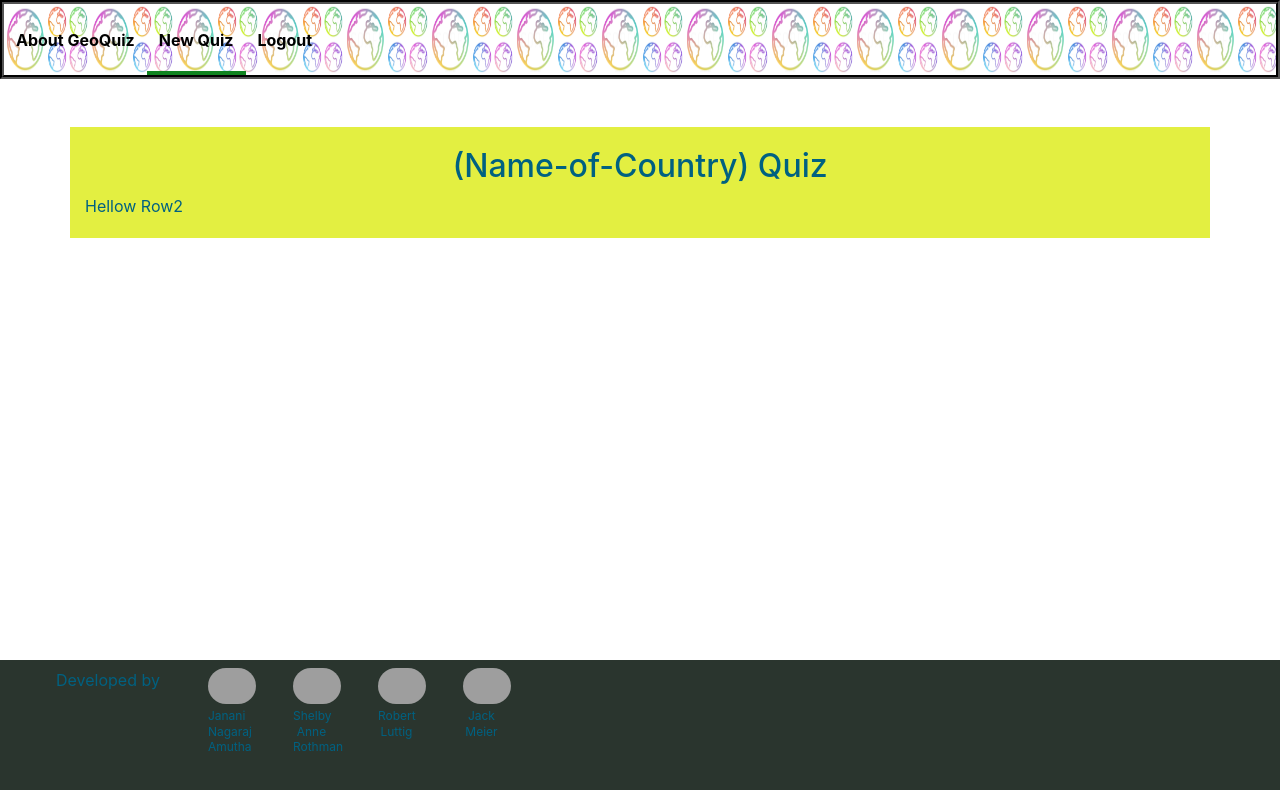
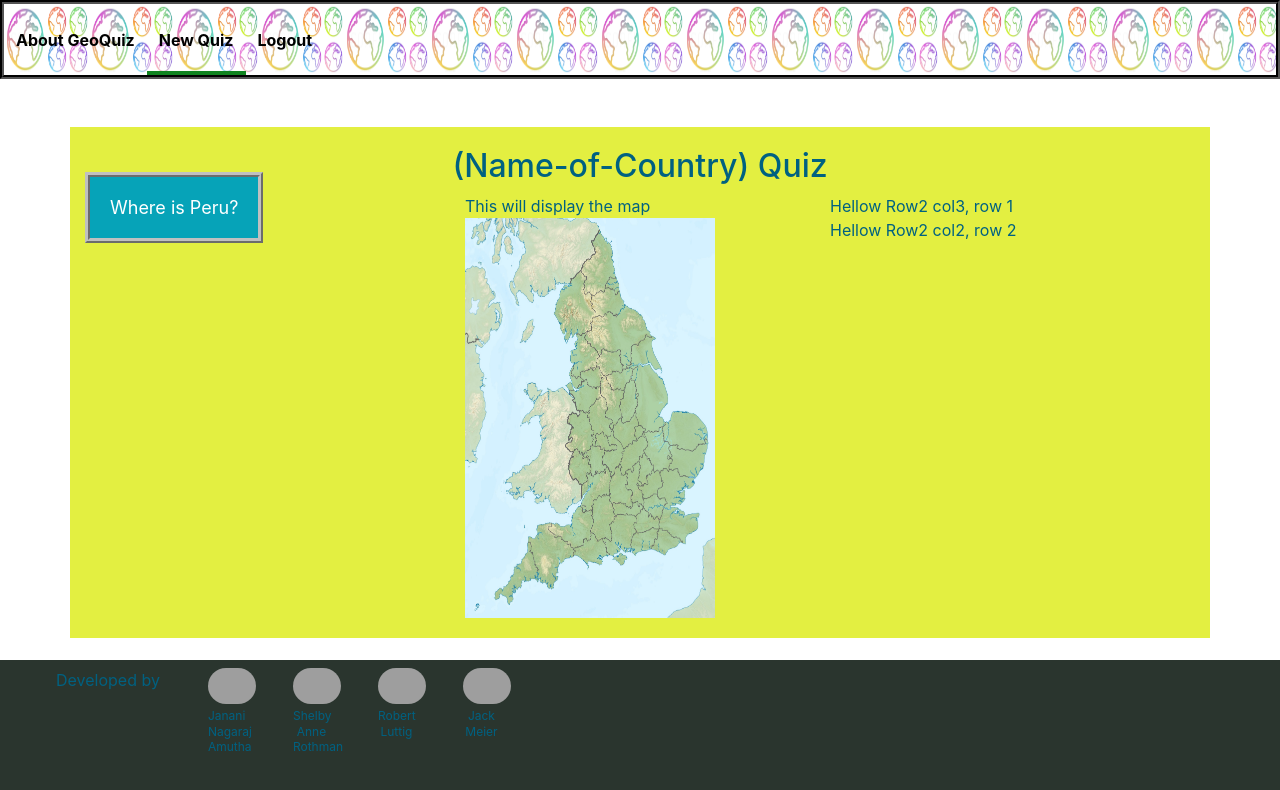
Before and after one commit to robertluttig/geoquiz, a React (Create React App) app in the folder client/: page /quiz in a window 1280 px wide. Shown: the top 790 px of the page. Built offline with nearby package versions, Linux system fonts and the light colour scheme; no server answers; sample sign-in values are in the browser's storage; grey boxes are pictures that could not be loaded.

Commit message:
temporary map and quiz question placed

```diff
--- a/client/src/components/Quiz/index.js
+++ b/client/src/components/Quiz/index.js
@@ -4,6 +4,7 @@ import React, { useState, useEffect } from "react";
 import { useParams } from "react-router-dom";
 import "./style.css";
 import API from "../../utils/API";
+import mapImage from "./temp-map.jpg";
 
 function Quiz() {
 	const [questionState, setQuestionState] = useState({
@@ -63,7 +64,21 @@ function Quiz() {
           </div>
 			</div>
 			<div className="row">
-				<div className="col-sm">Hellow Row2</div>
+				<div className="col-sm">
+          <span className= "question-container">Where is Peru?</span>
+          </div>
+        <div className="col-sm">
+          This will display the map <br />
+    <img src= {mapImage} alt= "Map" height= "400" width = "250" />
+          </div>
+        <div className="col-sm">
+        <div className="row">
+          Hellow Row2 col3, row 1
+          </div>
+        <div className="row">
+          Hellow Row2 col2, row 2
+          </div>
+        </div>
 			</div>
 		</div>
 	);
--- a/client/src/components/Quiz/style.css
+++ b/client/src/components/Quiz/style.css
@@ -17,7 +17,13 @@
 
   .question-container {
     padding: 20px;
-    border: 1px solid #c0c0c0;
+    border-color: #c0c0c0;
+    border-width: 5px;
+    border-style: ridge;
+    background-color: rgb(6, 163, 184);
+    font-size: 18px;
+    color: white;
+
   }
 
   .num-box {
@@ -31,9 +37,6 @@
     color: #7c7c7c;
   }
 
-  .question-text {
-    font-size: 18px;
-  }
 
   .answer-choice {
     border: 1px solid #c0c0c0;
@@ -64,26 +67,6 @@
     margin-right: auto;
   }
 
-  .my-card {
-    margin: 0 auto;
-    background-color: #2A352E;
-    max-width: 300px;
-  }
-
-  .my-card span {
-    color: #7c7c7c;
-  }
-
-  .score {
-    font-weight: 600;
-    font-size: 42px;
-    text-align: center;
-    color: #7CEDAB !important;
-  }
-
-  .my-feedback {
-    max-width: 600px;
-  }
 
 
 
```
Also changed, not shown: client/src/components/Quiz/temp-map.jpg (added).
